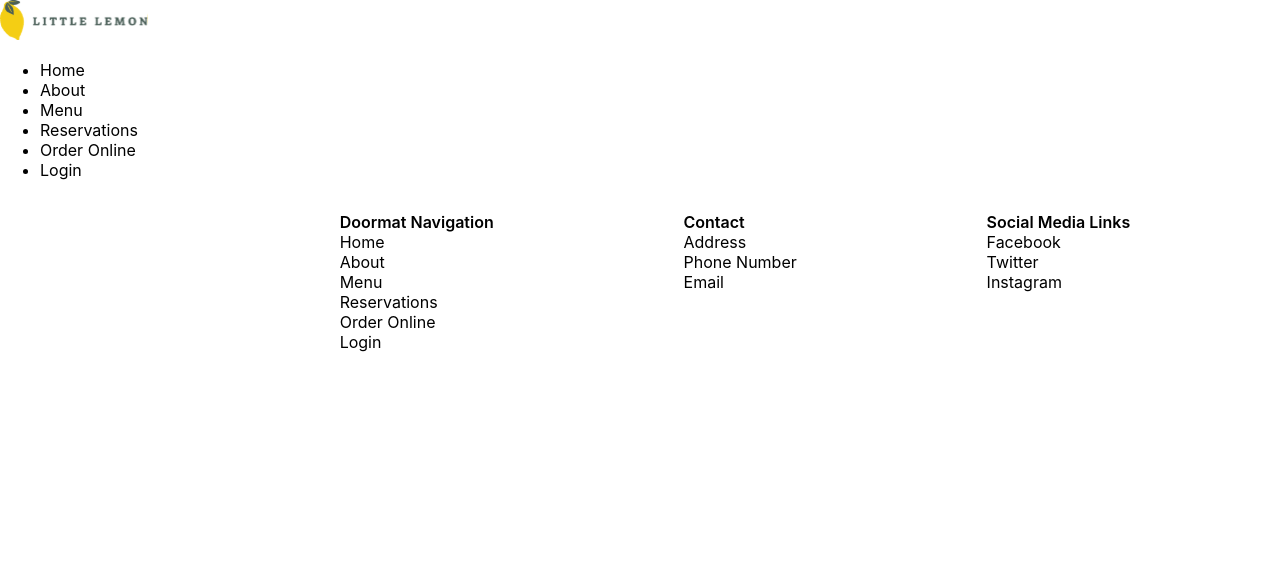
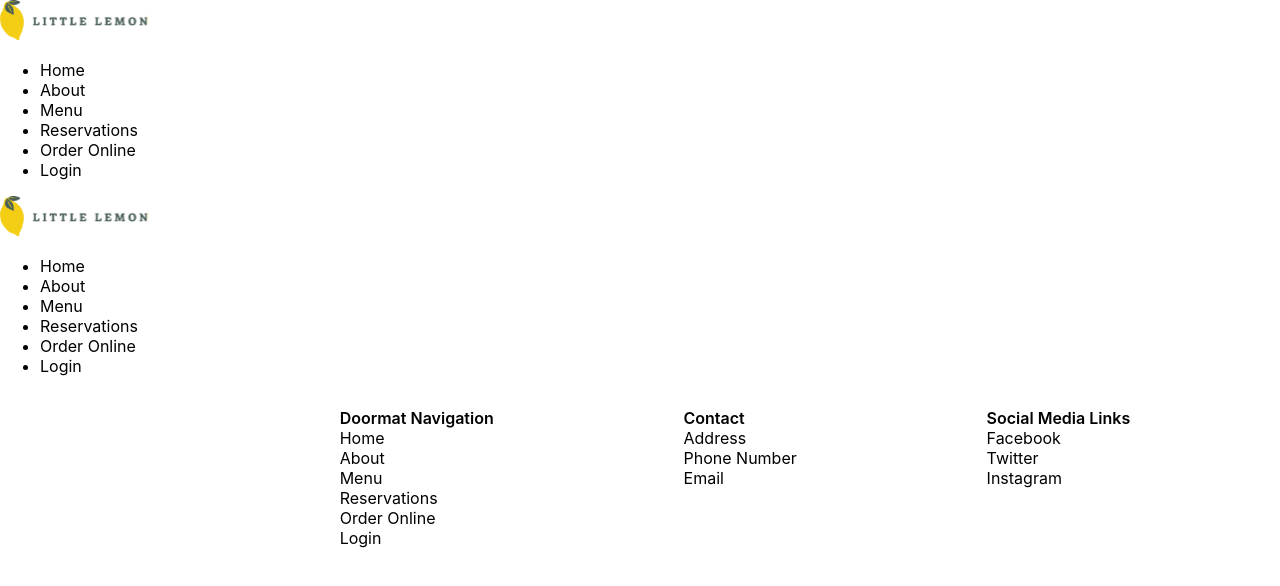
Before and after one commit to kabocha23/little-lemon, a React (Create React App) app: page / in a window 1280 px wide. Shown: the top 586 px of the page. Built offline with nearby package versions, Linux system fonts and the light colour scheme.

Commit message:
added basic content for navbar

```diff
--- a/src/components/Nav/Nav.js
+++ b/src/components/Nav/Nav.js
@@ -1,9 +1,32 @@
+import LittleLemonLogo from "../../icons_assets/Logo.svg";
 import "./Nav.css";
 
 function Nav() {
   return (
     <>
-      <nav></nav>
+      <nav>
+        <img src={LittleLemonLogo}></img>
+        <ul>
+          <li>
+            <a>Home</a>
+          </li>
+          <li>
+            <a>About</a>
+          </li>
+          <li>
+            <a>Menu</a>
+          </li>
+          <li>
+            <a>Reservations</a>
+          </li>
+          <li>
+            <a>Order Online</a>
+          </li>
+          <li>
+            <a>Login</a>
+          </li>
+        </ul>
+      </nav>
     </>
   );
 }
```
